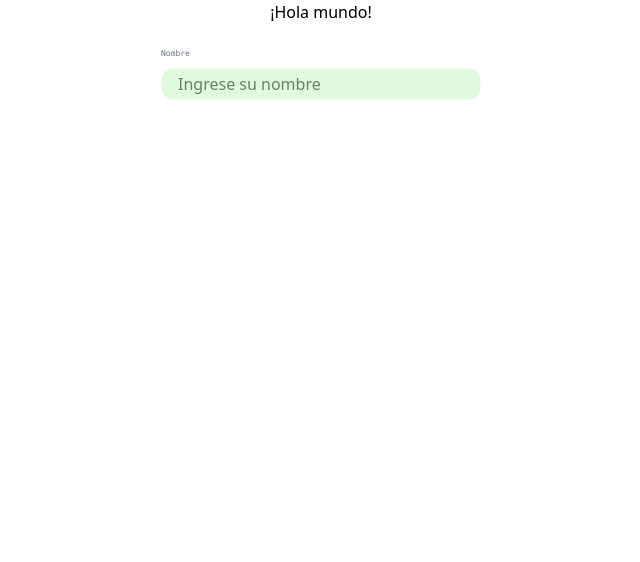
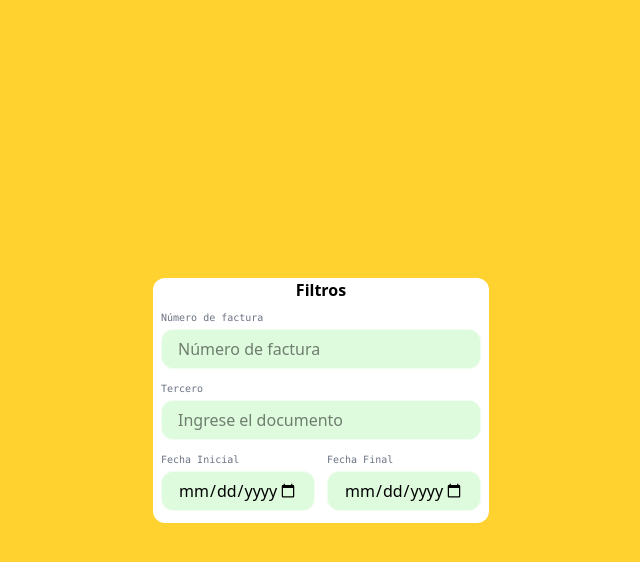
Before and after one commit to CJCPDev/proyecto-formativo-pharmasoft-sena, a React (Vite) app in the folder frontend/sena-pharmasoft/: page / in a window 1280 px wide. Shown: the top 562 px of the page, without its empty margins (319-959 px from the left). Built offline with nearby package versions, Linux system fonts and the light colour scheme.

Commit message:
feat: creacion formulario inicial ventas

```diff
--- a/frontend/sena-pharmasoft/src/app/App.jsx
+++ b/frontend/sena-pharmasoft/src/app/App.jsx
@@ -1,13 +1,12 @@
-import UserForm from '../features/users/components/UserForm'
+import FormVentas from '../features/sells/components/FormVentas'
+
 
 export default function App(){
   return (
-    <div className="grid grid-cols-1 items-center gap-6 justify-center justify-items-center">
-      <h1 className="text-black">
-        ¡Hola mundo!
-      </h1>
+    <div className="grid grid-cols-1 items-center gap-6 justify-center justify-items-center h-screen bg-amber-300">
       <div>
-       <UserForm/>
+       <FormVentas/>
+
       </div>
     </div>
   )
--- /dev/null
+++ b/frontend/sena-pharmasoft/src/features/sells/components/FormVentas.jsx
@@ -0,0 +1,33 @@
+import Input from '../../../shared/components/Input'
+
+
+export default function FormVentas(){
+    return (
+        <div className="flex flex-col bg-white rounded-xl h-auto justify-items-center">
+            <h1 className="font-extrabold flex justify-center items-center">Filtros</h1>
+            {/* Formulario para crear el usuario*/}
+            <form className="grid justify-items-center p-2">
+                <div className='grid grid-cols-1 gap-2'>
+                    <Input
+                    label='Número de factura'
+                    placeholder='Número de factura'
+                    />
+                    <Input
+                    label='Tercero'
+                    placeholder='Ingrese el documento'
+                    />
+                    <div className="grid grid-cols-2 w-80 gap-3">
+                    <Input
+                    label='Fecha Inicial'
+                    type='date'
+                    />
+                    <Input
+                    label='Fecha Final'
+                    type='date'
+                    />
+                    </div>
+                </div>
+            </form>
+        </div>
+    )
+}
--- a/frontend/sena-pharmasoft/src/features/users/components/UserForm.jsx
+++ /dev/null
@@ -1,15 +0,0 @@
-import Input from './../../../shared/components/Input'
-
-export default function UserForm(){
-    return (
-        <div>
-            {/* Formulario para crear el usuario*/}
-            <form>
-                <Input
-                label='Nombre'
-                placeholder='Ingrese su nombre'
-                />
-            </form>
-        </div>
-    )
-}
--- a/frontend/sena-pharmasoft/src/shared/components/Button.jsx
+++ b/frontend/sena-pharmasoft/src/shared/components/Button.jsx
@@ -0,0 +1,7 @@
+export default function Button(){
+    return(
+            <button className="bg-[#BDF6BC] text-[#186319] font-extrabold text-base align-middle mt-2 w-32 h-9 flex items-center justify-center rounded-lg px-2 py-1 text-center hover:text-[#BDF6BC] hover:bg-[#186319]">
+                Enviar
+            </button>
+    )
+};
--- a/frontend/sena-pharmasoft/src/shared/components/Input.jsx
+++ b/frontend/sena-pharmasoft/src/shared/components/Input.jsx
@@ -1,40 +1,18 @@
 export default function Input({label, type = "text", ...props}){
     return (
-      <div className="w-[320px]">
+      <div className="w-full">
             {/*Label */}
             {label && (
-          <label
-            className="
-                    block
-                    text-[8px]
-
-                    text-gray-500
-                    font-mono
-                    font-light
-                    blur-
-
-                "
-          >
+                <label className="block text-[10px] text-gray-500 font-mono font-light">
                     {label}
                 </label>
             )}
             {/* EL contenedor del input */}
 
-        <div
-            className="
-            relative
-            h-12
-            flex
-            items-center
-            "
-        >
+            <div className="relative h-12 flex items-center">
             {/* Area interactiva visible (48px)*/}
 
-          <div
-                className="
-                absolute
-                inset-0
-                "
+                <div className="absolute inset-0"
                         onMouseDown = {(e) => {
                             e.preventDefault();
                             e.currentTarget.nextSibling.focus();
@@ -43,22 +21,7 @@ export default function Input({label, type = "text", ...props}){
 
                 <input
                     type={type}
-            className="
-                    w-full
-                    h-8
-                    relative
-                    text-black
-                    rounded-xl
-                    bg-[#DEFBDD]
-                    border
-                    border-[#F1FDF0]
-                    px-4
-                    text-base
-                    focus:ring-2
-                    focus:ring-[#062d08]
-                    focus:border-[#062d08]
-                    focus:outline-none
-                    "
+                    className="w-full h-10 relative text-black rounded-xl bg-[#DEFBDD] border border-[#F1FDF0] px-4 text-base focus:ring-1 focus:ring-[#062d08] focus:border-[#062d08] focus:outline-none"
                     {...props}
                 />
             </div>
```
Lines whose indentation alone changed are shown as unchanged.
